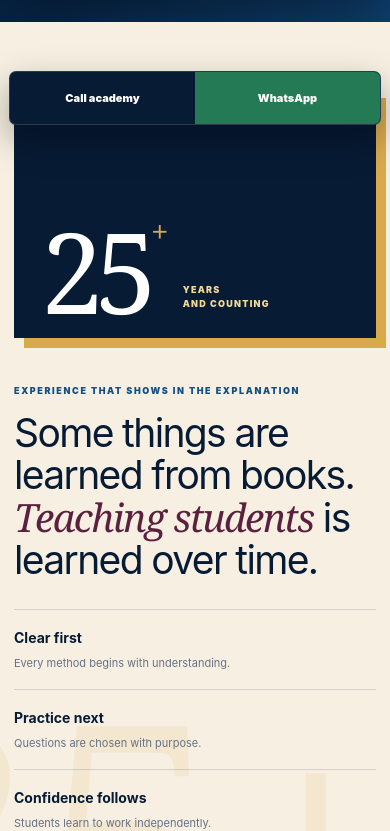
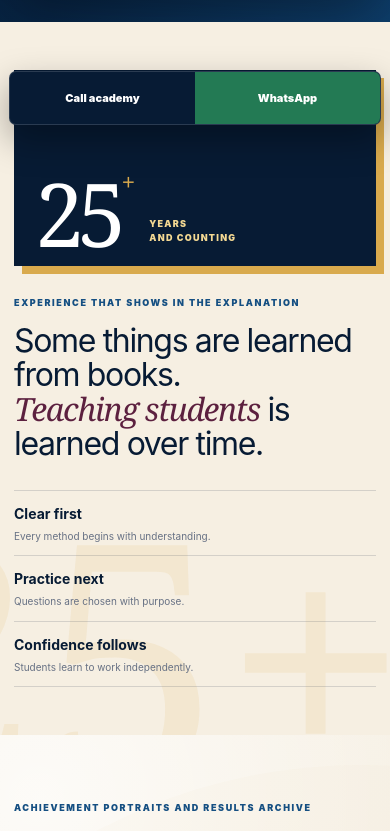
Before and after one commit to Ayushhdd/brilliant-minds-academy, a Next.js app: page / in a window 390 px wide. Shown: the part 710-1541 px from the top of the page. Built offline with nearby package versions, Linux system fonts and the light colour scheme.

Commit message:
Compact mobile experience section

```diff
--- a/app/globals.css
+++ b/app/globals.css
@@ -728,6 +728,14 @@ footer { padding: 55px 0 24px; background: #030e1e; color: white; }
 /* Phone-first content rails: related cards stay together instead of becoming one long vertical stack. */
 @media (max-width: 600px) {
   .section { padding: 66px 0; }
+  .experienceSection { padding: 48px 0; }
+  .experienceGrid { gap: 30px; }
+  .experienceNumber { min-height: 196px; padding: 20px; box-shadow: 8px 8px 0 var(--gold); }
+  .experienceNumber > span { font-size: 88px; }
+  .experienceStory h2 { font-size: 32px; line-height: 1.07; }
+  .experienceProof div { padding: 12px 0; }
+  .experienceProof strong { font-size: 14px; }
+  .experienceProof span { margin-top: 5px; font-size: 10px; line-height: 1.45; }
   .sectionHead { margin-bottom: 34px; }
   .journeySection { padding: 66px 0; }
   .vedicSection { padding: 54px 0; }
```
